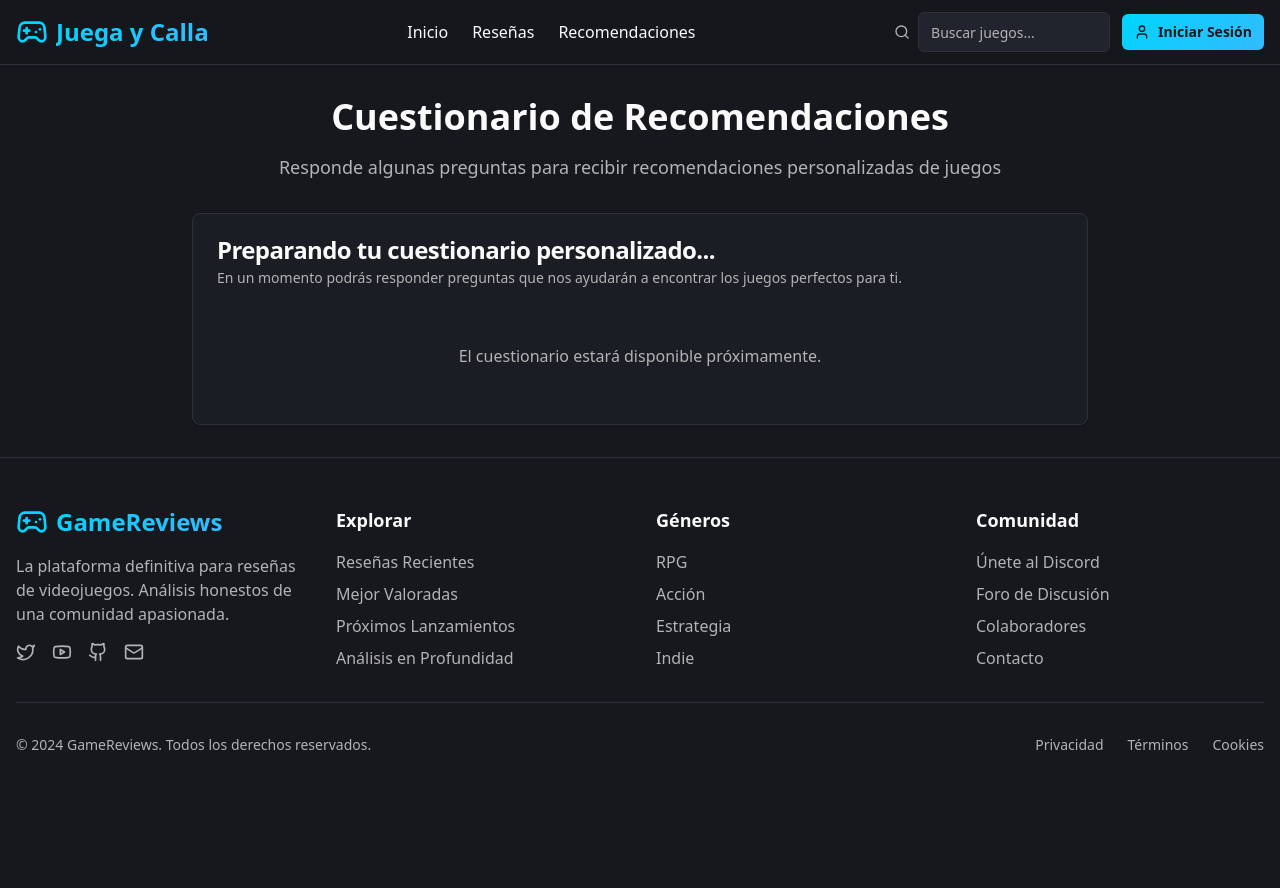
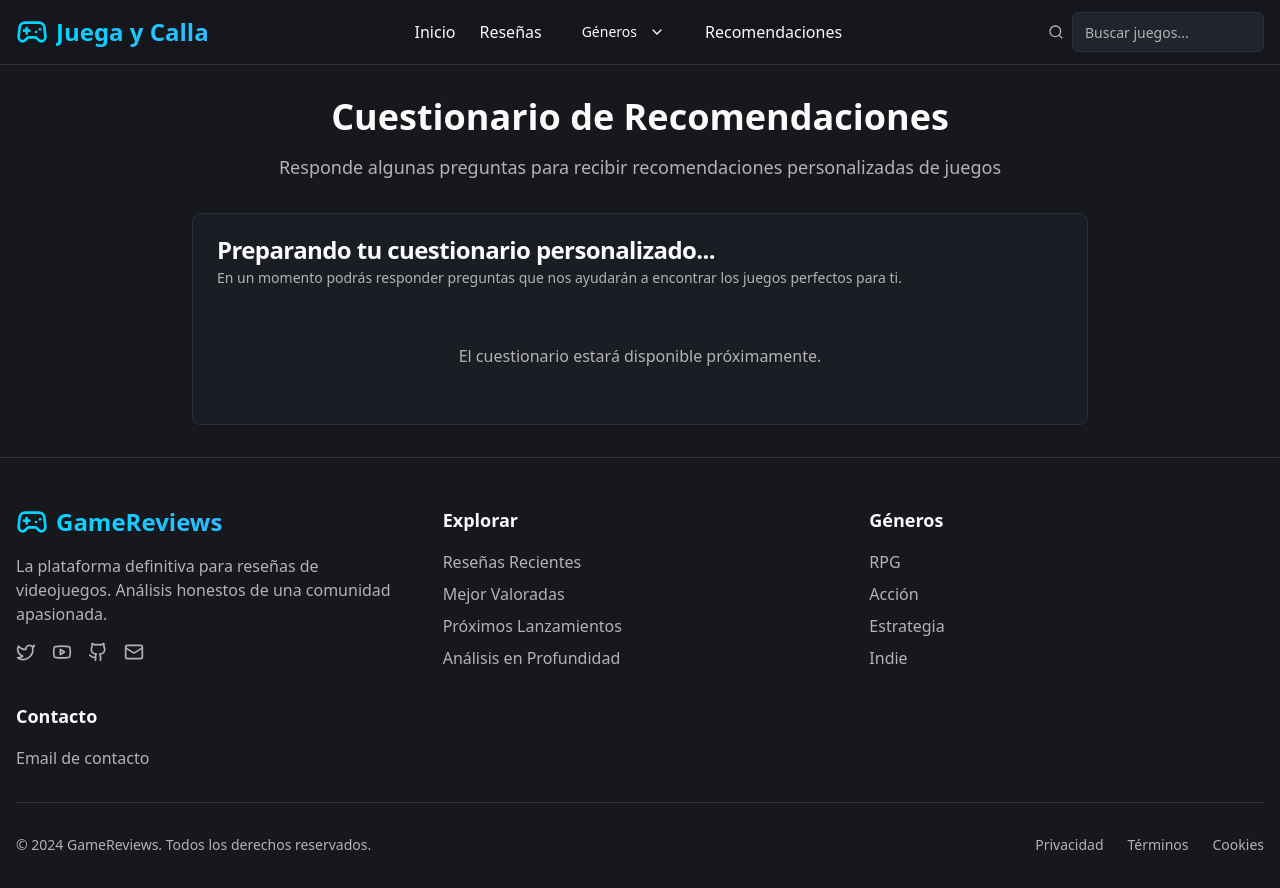
Before and after one commit to pelarda97/juega-y-calla-reviews, a React (Vite) app: page /quiz in a window 1280 px wide. Shown: the top 888 px of the page. Before the commit the page ends 803 px from the top, so only its background shows below. Built offline with nearby package versions, Linux system fonts and the light colour scheme.

Commit message:
Refactor header and hide features
Hide login and community sections. Move genres to the header with a dropdown for genre selection.

```diff
--- a/src/components/Footer.tsx
+++ b/src/components/Footer.tsx
@@ -4,7 +4,7 @@ const Footer = () => {
   return (
     <footer className="bg-background border-t border-border">
       <div className="container mx-auto px-4 py-12">
-        <div className="grid grid-cols-1 md:grid-cols-4 gap-8">
+        <div className="grid grid-cols-1 md:grid-cols-3 gap-8">
           {/* Brand */}
           <div className="space-y-4">
             <div className="flex items-center gap-2">
@@ -55,14 +55,11 @@ const Footer = () => {
             </ul>
           </div>
 
-          {/* Community */}
+          {/* Contact */}
           <div className="space-y-4">
-            <h3 className="text-lg font-semibold text-foreground">Comunidad</h3>
+            <h3 className="text-lg font-semibold text-foreground">Contacto</h3>
             <ul className="space-y-2">
-              <li><a href="#" className="text-muted-foreground hover:text-primary transition-colors">Únete al Discord</a></li>
-              <li><a href="#" className="text-muted-foreground hover:text-primary transition-colors">Foro de Discusión</a></li>
-              <li><a href="#" className="text-muted-foreground hover:text-primary transition-colors">Colaboradores</a></li>
-              <li><a href="#" className="text-muted-foreground hover:text-primary transition-colors">Contacto</a></li>
+              <li><a href="mailto:contacto@example.com" className="text-muted-foreground hover:text-primary transition-colors">Email de contacto</a></li>
             </ul>
           </div>
         </div>
--- a/src/components/Header.tsx
+++ b/src/components/Header.tsx
@@ -1,11 +1,16 @@
 import { useState } from "react";
-import { Gamepad2, User, Search, Menu, X } from "lucide-react";
+import { Gamepad2, Search, Menu, X, ChevronDown } from "lucide-react";
 import { Button } from "@/components/ui/button";
 import { Input } from "@/components/ui/input";
+import {
+  DropdownMenu,
+  DropdownMenuContent,
+  DropdownMenuItem,
+  DropdownMenuTrigger,
+} from "@/components/ui/dropdown-menu";
 
 const Header = () => {
   const [isMenuOpen, setIsMenuOpen] = useState(false);
-  const [isLoginOpen, setIsLoginOpen] = useState(false);
 
   return (
     <header className="sticky top-0 z-50 bg-background/95 backdrop-blur-sm border-b border-border">
@@ -26,12 +31,36 @@ const Header = () => {
           <a href="/reviews" className="text-foreground hover:text-primary transition-colors">
             Reseñas
           </a>
+
+          <DropdownMenu>
+            <DropdownMenuTrigger asChild>
+              <Button variant="ghost" className="text-foreground hover:text-primary">
+                Géneros
+                <ChevronDown className="ml-1 h-4 w-4" />
+              </Button>
+            </DropdownMenuTrigger>
+            <DropdownMenuContent>
+              <DropdownMenuItem>Shooter</DropdownMenuItem>
+              <DropdownMenuItem>RPG</DropdownMenuItem>
+              <DropdownMenuItem>Acción</DropdownMenuItem>
+              <DropdownMenuItem>Aventura</DropdownMenuItem>
+              <DropdownMenuItem>Estrategia</DropdownMenuItem>
+              <DropdownMenuItem>Simulación</DropdownMenuItem>
+              <DropdownMenuItem>Deportes</DropdownMenuItem>
+              <DropdownMenuItem>Racing</DropdownMenuItem>
+              <DropdownMenuItem>Plataformas</DropdownMenuItem>
+              <DropdownMenuItem>Terror</DropdownMenuItem>
+              <DropdownMenuItem>Puzzle</DropdownMenuItem>
+              <DropdownMenuItem>Indie</DropdownMenuItem>
+            </DropdownMenuContent>
+          </DropdownMenu>
+
           <a href="/quiz" className="text-foreground hover:text-primary transition-colors">
             Recomendaciones
           </a>
         </nav>
 
-        {/* Search and Login */}
+        {/* Search */}
         <div className="flex items-center gap-3">
           <div className="hidden sm:flex items-center gap-2">
             <Search className="h-4 w-4 text-muted-foreground" />
@@ -40,16 +69,6 @@ const Header = () => {
               className="w-48 bg-secondary border-border"
             />
           </div>
-
-          <Button
-            variant="gaming"
-            size="sm"
-            onClick={() => setIsLoginOpen(true)}
-            className="hidden sm:flex"
-          >
-            <User className="h-4 w-4" />
-            Iniciar Sesión
-          </Button>
 
           {/* Mobile Menu Button */}
           <Button
@@ -79,15 +98,36 @@ const Header = () => {
               <a href="/reviews" className="block py-2 text-foreground hover:text-primary transition-colors">
                 Reseñas
               </a>
+
+              <div className="py-2">
+                <DropdownMenu>
+                  <DropdownMenuTrigger asChild>
+                    <Button variant="ghost" className="w-full justify-start p-0 text-foreground hover:text-primary">
+                      Géneros
+                      <ChevronDown className="ml-1 h-4 w-4" />
+                    </Button>
+                  </DropdownMenuTrigger>
+                  <DropdownMenuContent>
+                    <DropdownMenuItem>Shooter</DropdownMenuItem>
+                    <DropdownMenuItem>RPG</DropdownMenuItem>
+                    <DropdownMenuItem>Acción</DropdownMenuItem>
+                    <DropdownMenuItem>Aventura</DropdownMenuItem>
+                    <DropdownMenuItem>Estrategia</DropdownMenuItem>
+                    <DropdownMenuItem>Simulación</DropdownMenuItem>
+                    <DropdownMenuItem>Deportes</DropdownMenuItem>
+                    <DropdownMenuItem>Racing</DropdownMenuItem>
+                    <DropdownMenuItem>Plataformas</DropdownMenuItem>
+                    <DropdownMenuItem>Terror</DropdownMenuItem>
+                    <DropdownMenuItem>Puzzle</DropdownMenuItem>
+                    <DropdownMenuItem>Indie</DropdownMenuItem>
+                  </DropdownMenuContent>
+                </DropdownMenu>
+              </div>
+
               <a href="/quiz" className="block py-2 text-foreground hover:text-primary transition-colors">
                 Recomendaciones
               </a>
             </nav>
-
-            <Button variant="gaming" className="w-full mt-4">
-              <User className="h-4 w-4" />
-              Iniciar Sesión
-            </Button>
           </div>
         </div>
       )}
```
